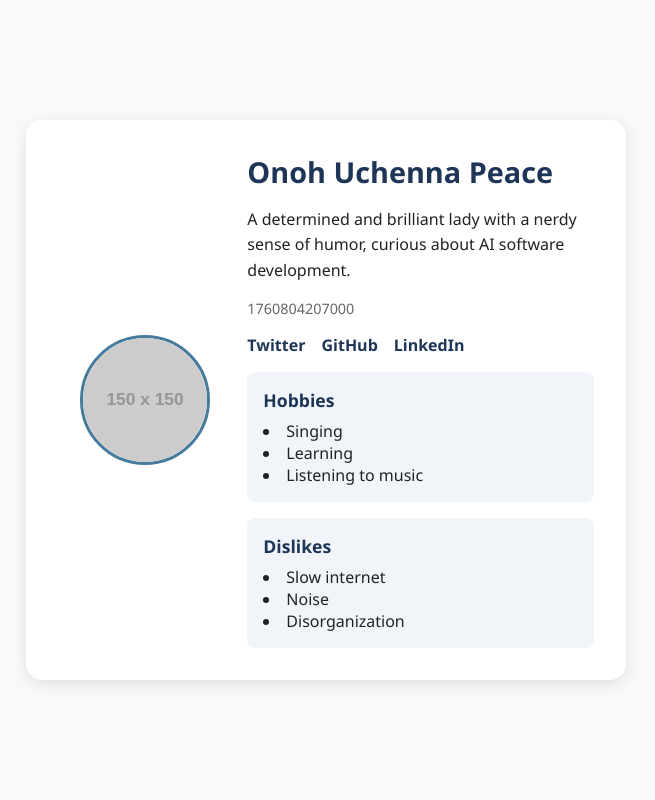
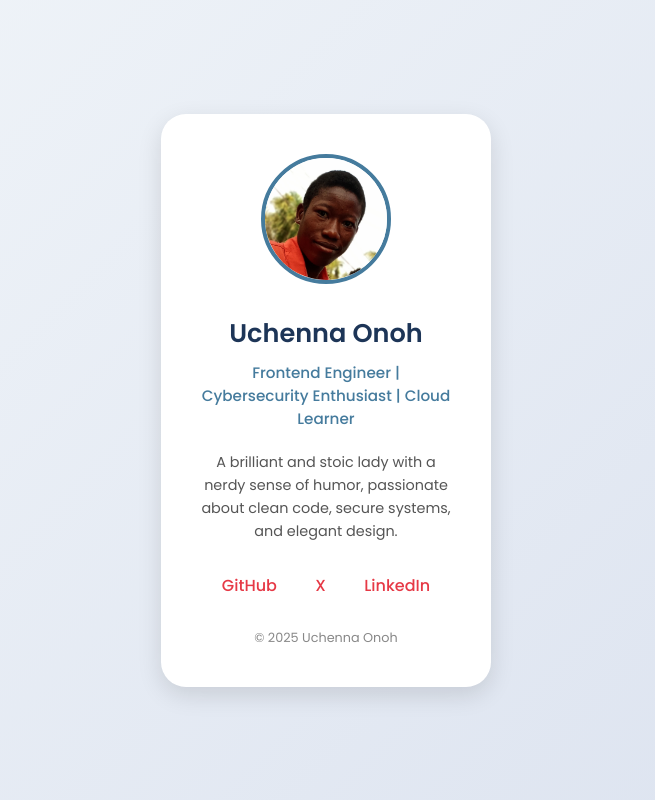
Before and after one commit to RaDiant-1/Hng, a plain HTML site: page index.html in a window 1280 px wide. Shown: the whole page, without its empty margins (314-969 px from the left). Drawn offline with Linux system fonts and the light colour scheme; placeholder pictures from the web are drawn by us.

Commit message:
Revise profile card for Uchenna Onoh
Updated profile card with new user details and styling.

```diff
--- a/index.html
+++ b/index.html
@@ -3,9 +3,13 @@
 <head>
   <meta charset="UTF-8">
   <meta name="viewport" content="width=device-width, initial-scale=1.0">
-  <title>Profile Card | Frontend Wizards</title>
+  <title>Uchenna Onoh | Profile Card</title>
+
+  <link rel="preconnect" href="https://fonts.googleapis.com">
+  <link rel="preconnect" href="https://fonts.gstatic.com" crossorigin>
+  <link href="https://fonts.googleapis.com/css2?family=Poppins:wght@300;400;500;600&display=swap" rel="stylesheet">
+
   <style>
-    /* Reset */
     * {
       margin: 0;
       padding: 0;
@@ -13,170 +17,144 @@
     }
 
     body {
-      font-family: 'Segoe UI', Tahoma, Geneva, Verdana, sans-serif;
-      background: #f8f9fb;
+      font-family: "Poppins", sans-serif;
+      background: linear-gradient(135deg, #f1f5f9, #dbe2ef);
       display: flex;
       justify-content: center;
       align-items: center;
-      min-height: 100vh;
-      color: #222;
+      height: 100vh;
+      color: #1d3557;
+      overflow: hidden;
     }
 
-    article[data-testid="test-profile-card"] {
-      background: #fff;
-      padding: 2rem;
-      border-radius: 1rem;
-      box-shadow: 0 4px 15px rgba(0,0,0,0.1);
-      max-width: 600px;
-      width: 90%;
-      display: flex;
-      flex-direction: column;
-      gap: 1rem;
+    .card {
+      background: #ffffff;
+      padding: 2.5rem;
+      border-radius: 25px;
+      box-shadow: 0 8px 25px rgba(0, 0, 0, 0.12);
+      text-align: center;
+      width: 330px;
+      transition: all 0.4s ease;
+      animation: fadeIn 1s ease forwards;
     }
 
-    header h2 {
-      font-size: 1.8rem;
-      color: #1d3557;
+    .card:hover {
+      transform: translateY(-6px);
+      box-shadow: 0 14px 35px rgba(0, 0, 0, 0.15);
     }
 
-    figure {
-      display: flex;
-      justify-content: center;
+    @keyframes fadeIn {
+      from {
+        opacity: 0;
+        transform: scale(0.95);
+      }
+      to {
+        opacity: 1;
+        transform: scale(1);
+      }
     }
 
-    img[data-testid="test-user-avatar"] {
+    .avatar {
       width: 130px;
       height: 130px;
       border-radius: 50%;
       object-fit: cover;
-      border: 3px solid #457b9d;
+      border: 4px solid #457b9d;
+      margin-bottom: 15px;
+      transition: all 0.3s ease;
     }
 
-    p[data-testid="test-user-bio"] {
-      font-size: 1rem;
-      line-height: 1.6;
-      text-align: center;
+    .card:hover .avatar {
+      border-color: #e63946;
+      transform: scale(1.05);
     }
 
-    p[data-testid="test-user-time"] {
-      text-align: center;
-      font-size: 0.9rem;
-      color: #666;
+    h1 {
+      font-size: 1.6rem;
+      margin: 0.5rem 0;
+      font-weight: 600;
     }
 
-    nav[data-testid="test-user-social-links"] ul {
+    .role {
+      font-size: 0.95rem;
+      color: #457b9d;
+      margin-bottom: 1.3rem;
+      font-weight: 500;
+    }
+
+    .bio {
+      font-size: 0.9rem;
+      line-height: 1.6;
+      color: #555;
+      margin-bottom: 1.5rem;
+    }
+
+    .links {
       display: flex;
       justify-content: center;
       gap: 1rem;
-      list-style: none;
     }
 
-    nav a {
+    .links a {
       text-decoration: none;
-      color: #1d3557;
-      font-weight: bold;
-      transition: color 0.3s ease;
+      color: #e63946;
+      font-weight: 500;
+      transition: all 0.3s ease;
+      padding: 0.4rem 0.7rem;
+      border-radius: 8px;
     }
 
-    nav a:hover,
-    nav a:focus {
-      color: #e63946;
-      outline: none;
+    .links a:hover {
+      background-color: #e63946;
+      color: #fff;
     }
 
-    section {
-      background: #f1f5f9;
-      padding: 1rem;
-      border-radius: 0.5rem;
+    footer {
+      font-size: 0.8rem;
+      color: #888;
+      margin-top: 1.5rem;
     }
 
-    section h3 {
-      font-size: 1.1rem;
-      margin-bottom: 0.5rem;
-      color: #1d3557;
-    }
-
-    section ul {
-      list-style: disc inside;
-    }
-
-    @media (min-width: 700px) {
-      article[data-testid="test-profile-card"] {
-        flex-direction: row;
-        align-items: center;
+    @media (max-width: 400px) {
+      .card {
+        width: 90%;
+        padding: 2rem;
       }
 
-      figure {
-        flex: 1;
+      h1 {
+        font-size: 1.3rem;
       }
 
-      .card-info {
-        flex: 2;
-        display: flex;
-        flex-direction: column;
-        gap: 1rem;
-      }
-
-      p[data-testid="test-user-bio"],
-      p[data-testid="test-user-time"],
-      nav[data-testid="test-user-social-links"] ul {
-        text-align: left;
-        justify-content: flex-start;
+      .avatar {
+        width: 110px;
+        height: 110px;
       }
     }
   </style>
 </head>
 <body>
-  <article data-testid="test-profile-card" aria-label="User Profile Card">
-    <figure>
-      <img
-        src="https://via.placeholder.com/150"
-        alt="Profile picture of Uchenna Peace"
-        data-testid="test-user-avatar">
-    </figure>
+  <div class="card">
+    <img
+      src="https://raw.githubusercontent.com/RaDiant-1/Hng/main/IMG_20250101_161702~2.jpg"
+      alt="Uchenna Onoh"
+      class="avatar">
 
-    <div class="card-info">
-      <header>
-        <h2 data-testid="test-user-name">Onoh Uchenna Peace</h2>
-      </header>
+    <h1>Uchenna Onoh</h1>
+    <p class="role">Frontend Engineer | Cybersecurity Enthusiast | Cloud Learner</p>
 
-      <p data-testid="test-user-bio">
-        A determined and brilliant lady with a nerdy sense of humor, curious about AI software development.
-      </p>
+    <p class="bio">
+      A brilliant and stoic lady with a nerdy sense of humor, passionate about clean code, secure systems, and elegant design.
+    </p>
 
-      <p data-testid="test-user-time" id="user-time"></p>
+    <div class="links">
+      <a href="https://github.com/RaDiant-1" target="_blank">GitHub</a>
+      <a href="https://x.com/Onoh_Up" target="_blank">X</a>
+      <a href="https://www.linkedin.com/in/uchenna-onoh-590293254/" target="_blank">LinkedIn</a>
+    </div>
 
-      <nav data-testid="test-user-social-links" aria-label="User social links">
-        <ul>
-          <li><a data-testid="test-user-social-twitter" href="https://twitter.com/" target="_blank" rel="noopener noreferrer">Twitter</a></li>
-          <li><a data-testid="test-user-social-github" href="https://github.com/" target="_blank" rel="noopener noreferrer">GitHub</a></li>
-          <li><a data-testid="test-user-social-linkedin" href="https://linkedin.com/" target="_blank" rel="noopener noreferrer">LinkedIn</a></li>
-        </ul>
-      </nav>
-
-      <section data-testid="test-user-hobbies">
-        <h3>Hobbies</h3>
-        <ul>
-          <li>Singing</li>
-          <li>Learning</li>
-          <li>Listening to music</li>
-        </ul>
-      </section>
-
-      <section data-testid="test-user-dislikes">
-        <h3>Dislikes</h3>
-        <ul>
-          <li>Slow internet</li>
-          <li>Noise</li>
-          <li>Disorganization</li>
-        </ul>
-      </section>
-    </div>
-  </article>
-
-  <script>
-    // Set the current time in milliseconds
-    document.getElementById('user-time').textContent = Date.now();
-  </script>
+    <footer>
+      © 2025 Uchenna Onoh
+    </footer>
+  </div>
 </body>
-  </html>
+</html>
```
